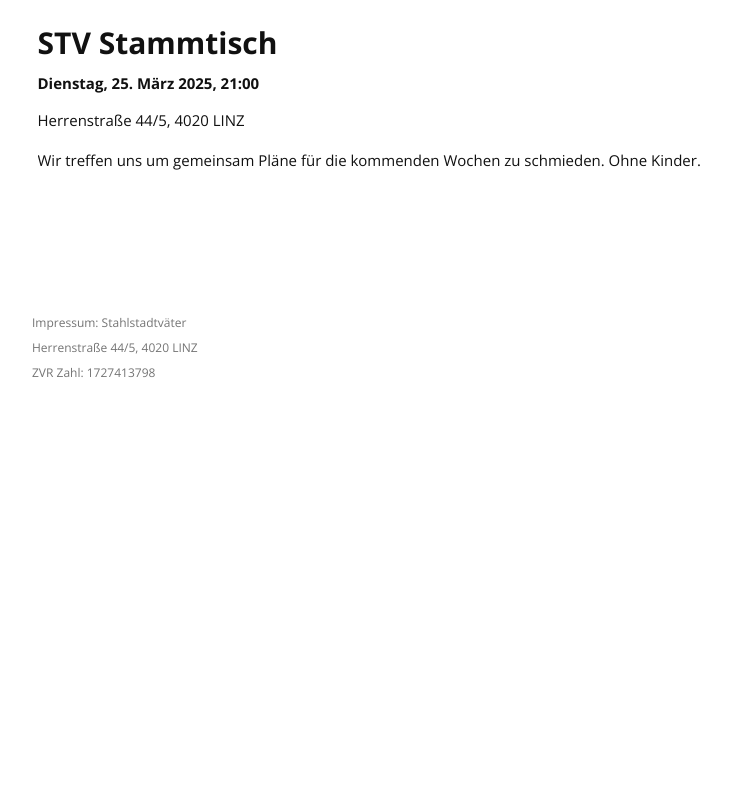
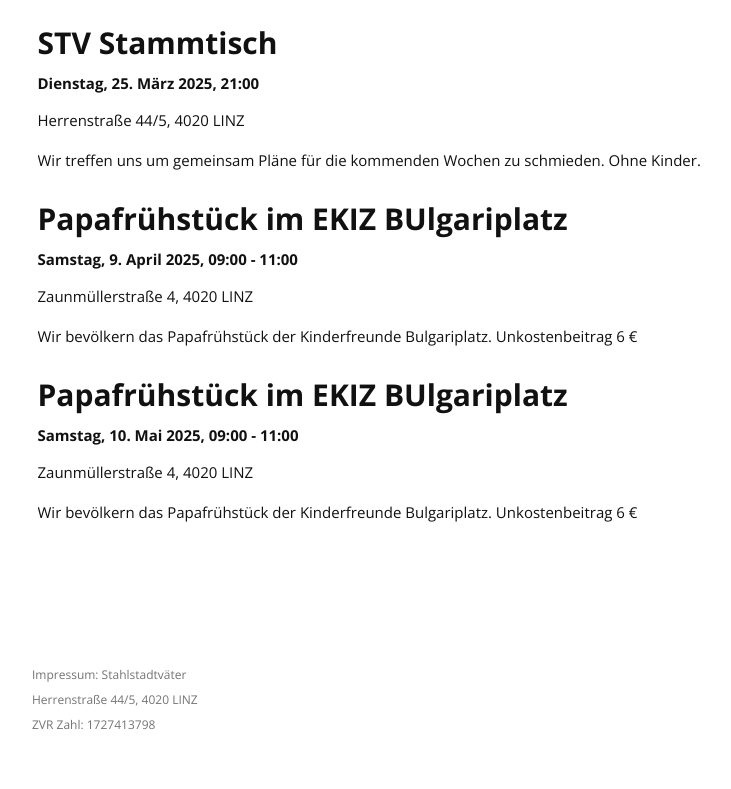
Before and after one commit to 000panther/stv.family, a plain HTML site: page index.html in a window 1280 px wide. Shown: the part 2353-3142 px from the top of the page, without its empty margins (0-731 px from the left). Before the commit the page ends 2790 px from the top, so only its background shows below. Drawn offline with nearby package versions, Linux system fonts and the light colour scheme.

Commit message:
Termine update

```diff
--- a/index.html
+++ b/index.html
@@ -378,6 +378,20 @@
                         <p>Wir treffen uns um gemeinsam Pläne für die kommenden Wochen zu schmieden. Ohne Kinder.</p>
                     </section>
 
+                    <section>
+                        <h3>Papafrühstück im EKIZ BUlgariplatz</h3>
+                        <b>Samstag, 9. April 2025, 09:00 - 11:00</b>
+                        <p>Zaunmüllerstraße 4, 4020 LINZ</p>
+                        <p>Wir bevölkern das Papafrühstück der Kinderfreunde Bulgariplatz. Unkostenbeitrag 6 €</p>
+                    </section>
+
+                    <section>
+                        <h3>Papafrühstück im EKIZ BUlgariplatz</h3>
+                        <b>Samstag, 10. Mai 2025, 09:00 - 11:00</b>
+                        <p>Zaunmüllerstraße 4, 4020 LINZ</p>
+                        <p>Wir bevölkern das Papafrühstück der Kinderfreunde Bulgariplatz. Unkostenbeitrag 6 €</p>
+                    </section>
+
                 </div>
 
             </div>
```
